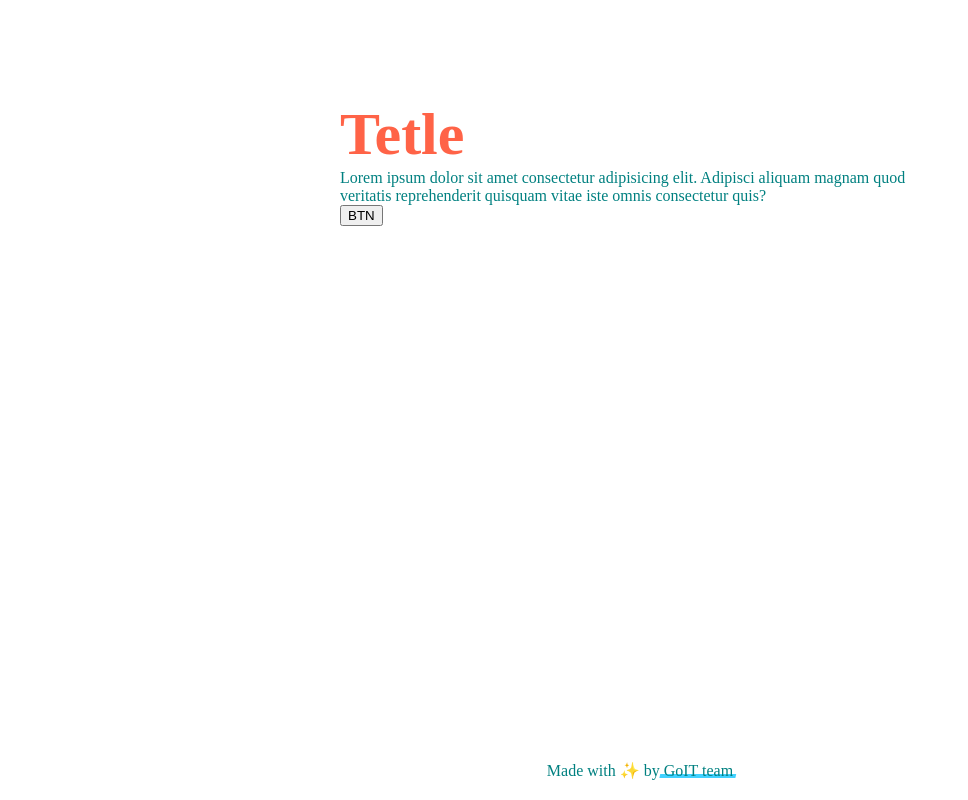
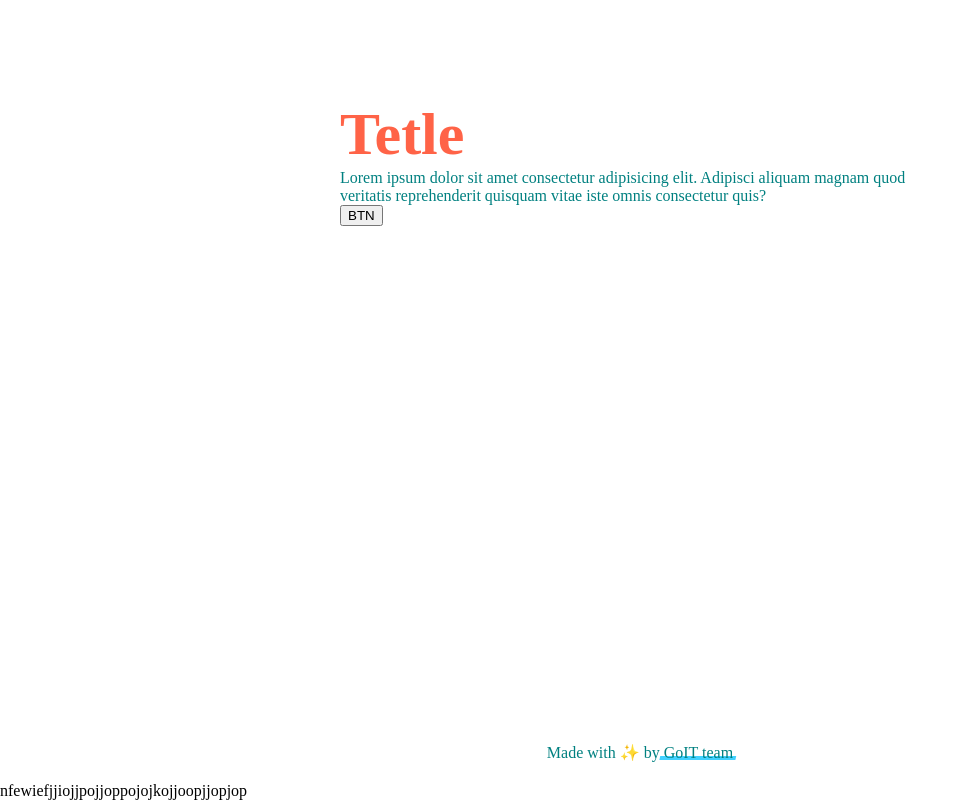
Before and after one commit to ArtGoIt/team-proj, a plain HTML site: page index.html in a window 1280 px wide. Shown: the whole page, without its empty margins (0-968 px from the left). Drawn offline with Linux system fonts and the light colour scheme.

Commit message:
Deploying to gh-pages from @ ArtGoIt/team-proj@babcdbdd961d12c8d097fddba29691d406086d60 🚀

```diff
--- a/assets/index-C_xMH-iw.css
+++ /dev/null
@@ -1 +0,0 @@
-h1,h2,h3,h4,h5,h6,p{margin:0}ul{margin:0;padding:0;list-style:none}a{color:currentColor;text-decoration:none}button{cursor:pointer}img{display:block;max-width:100%;height:auto}body{display:flex;flex-direction:column;min-width:100vw;min-height:100vh;margin:0}main{flex-grow:1}main:has(.back-link){text-align:center}.section{padding:100px 0}.container{width:1000px;margin:0 auto;padding:0 14px}.title{color:tomato}.card-list{display:flex;gap:24px}.card-title{font-size:50px}.header-container{width:600px}h1{font-size:60px}p{color:teal}.footer{padding:20px 0}.footer-desc{text-align:center}.footer-link{position:relative}.footer-link:before{content:"";position:absolute;bottom:6%;left:50%;transform:translate(-50%) skew(-12deg);z-index:-1;width:110%;height:24%;background-color:#41d1ff;transition:.2s ease}
--- /dev/null
+++ b/assets/index-HU3jGEo-.css
@@ -0,0 +1 @@
+h1,h2,h3,h4,h5,h6,p{margin:0}ul{margin:0;padding:0;list-style:none}a{color:currentColor;text-decoration:none}button{cursor:pointer}img{display:block;max-width:100%;height:auto}body{display:flex;flex-direction:column;min-width:100vw;min-height:100vh;margin:0}main{flex-grow:1}main:has(.back-link){text-align:center}.section{padding:100px 0}.container{width:1000px;margin:0 auto;padding:0 14px}.title{color:tomato}.card-list{display:flex;gap:24px}.card-title{font-size:50px}.header-container{width:600px}h1{font-size:60px}p{color:teal}.footer{padding:20px 0}.footer-desc{text-align:center}.footer-link{position:relative}.footer-link:before{content:"";position:absolute;bottom:6%;left:50%;transform:translate(-50%) skew(-12deg);z-index:-1;width:110%;height:24%;background-color:#41d1ff;transition:.2s ease}.portfolio-title{padding:34px}.portfolio-list{display:flex}
--- a/index.html
+++ b/index.html
@@ -6,7 +6,7 @@
     <meta name="viewport" content="width=device-width, initial-scale=1.0" />
     <title>Mew yest</title>
     <script type="module" crossorigin src="/team-proj/index.js"></script>
-    <link rel="stylesheet" crossorigin href="/team-proj/assets/index-C_xMH-iw.css">
+    <link rel="stylesheet" crossorigin href="/team-proj/assets/index-HU3jGEo-.css">
   </head>
   <body>
     <header class="section">
@@ -42,5 +42,15 @@
 </footer>
 
 
+    <ul class="portfolio-list">
+  <li>nfewiefj</li>
+  <li>jiojjpo</li>
+  <li>jjoppo</li>
+  <li>jojkoj</li>
+  <li>joopj</li>
+  <li>jopjop</li>
+</ul>
+
+
   </body>
 </html>
```
